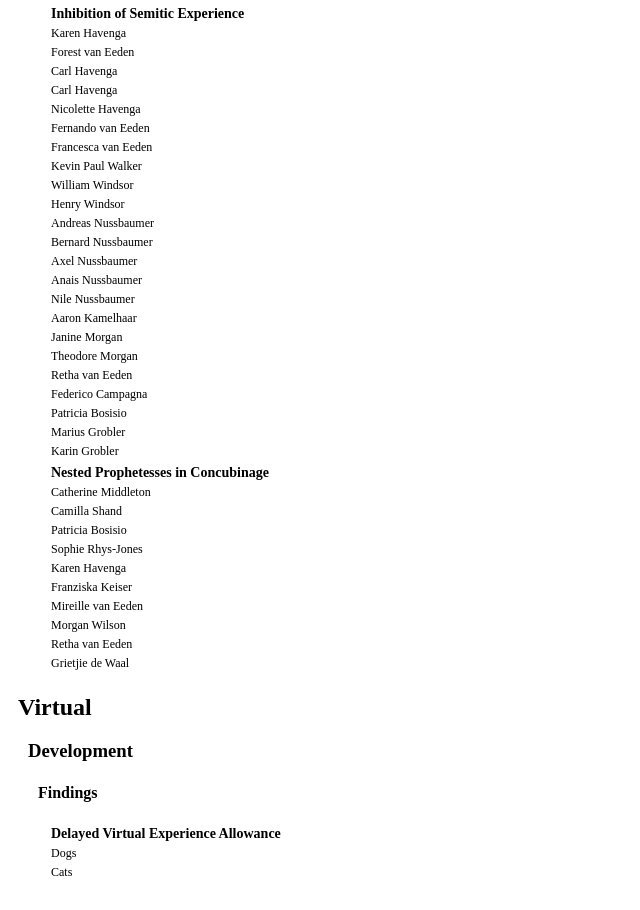
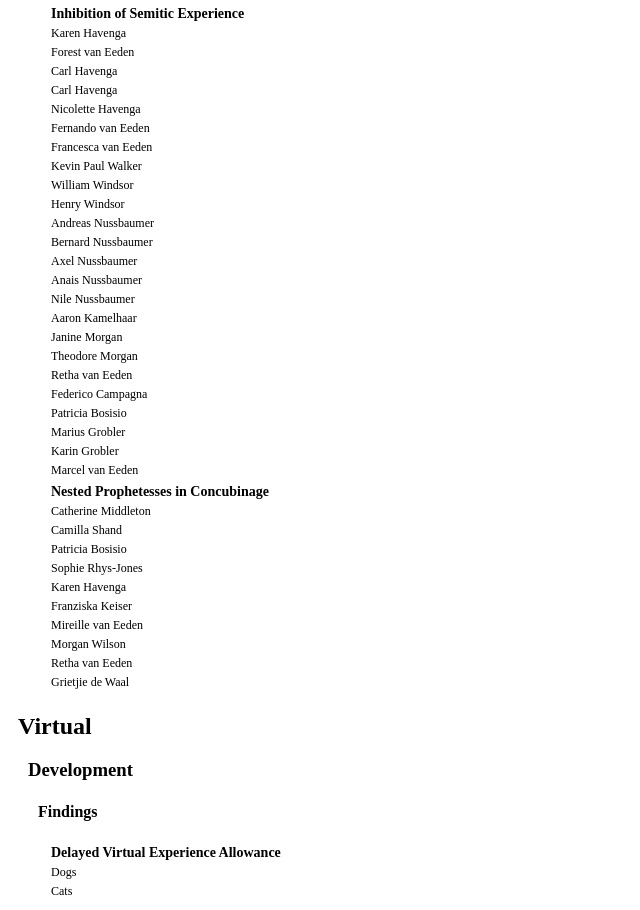
Before and after one commit to Copyright-Eden/repair, a plain HTML site: page index.html in a window 1280 px wide. Shown: the part 2071-2981 px from the top of the page, without its empty margins (0-640 px from the left). Drawn offline with Linux system fonts and the light colour scheme.

Commit message:
inhibited semitic experience addition

```diff
--- a/index.html
+++ b/index.html
@@ -132,6 +132,7 @@
               <tr><td>Patricia Bosisio</td></tr>
               <tr><td>Marius Grobler</td></tr>
               <tr><td>Karin Grobler</td></tr>
+              <tr><td>Marcel van Eeden</td></tr>
             </table>
             <table class="h4">
               <tr><th>Nested Prophetesses in Concubinage</th></tr>
```
